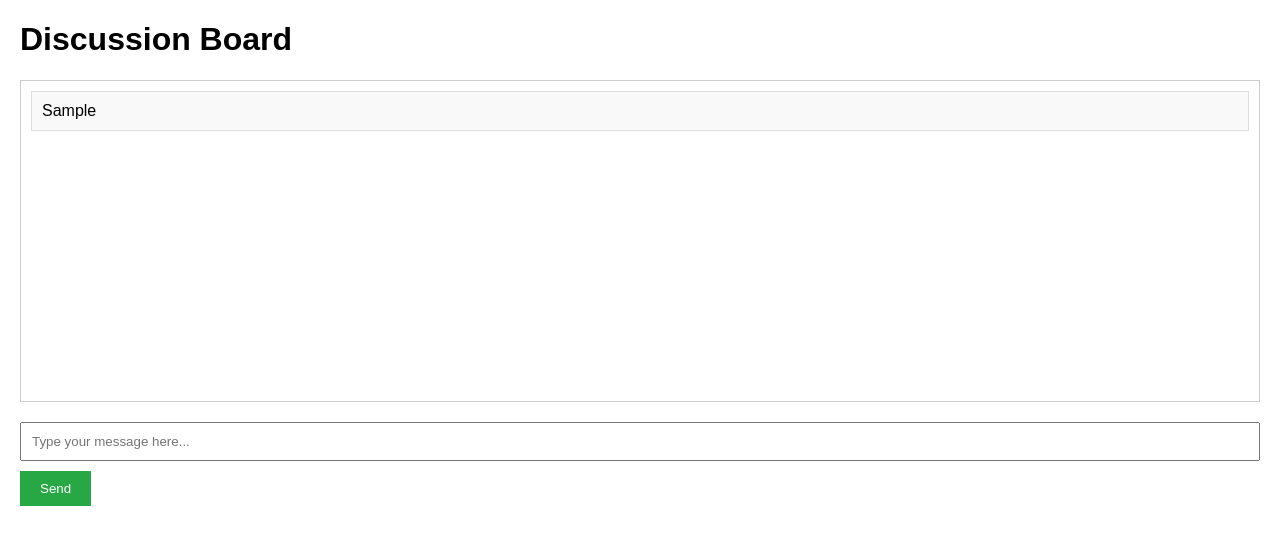
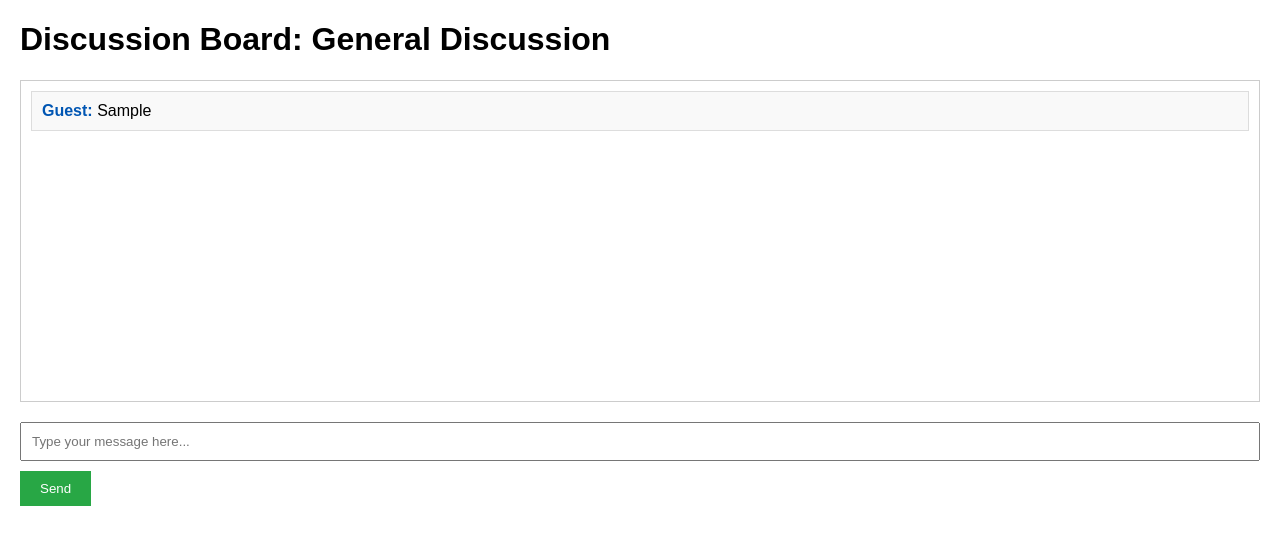
Before and after one commit to GasperPls/GamePath, a website: page public/discussionboard.html in a window 1280 px wide. Both pictures are taken after typing "Sample" into the empty fields and a click on the button "Send". Drawn offline with Linux system fonts and the light colour scheme.

Commit message:
Added Username + Topic
- Username will be called (just a referential call now)
- Topic of discussion will relate to game

```diff
--- a/public/discussionboard.html
+++ b/public/discussionboard.html
@@ -3,7 +3,7 @@
 <head>
     <meta charset="UTF-8">
     <meta name="viewport" content="width=device-width, initial-scale=1.0">
-    <title>Discussion Board</title>
+    <title>Discussion Board: <!-- Reference to game title here --></title>
     <style>
         body {
             font-family: Arial, sans-serif;
@@ -21,6 +21,10 @@
             padding: 10px;
             border: 1px solid #ddd;
             background-color: #f9f9f9;
+        }
+        .username {
+            font-weight: bold;
+            color: #0056b3;
         }
         #message-input {
             width: 100%;
@@ -42,7 +46,7 @@
 </head>
 <body>
 
-    <h1>Discussion Board</h1>
+    <h1>Discussion Board: <span id="discussion-title"><!-- Reference to game title here --></span></h1>
 
     <div id="discussion-board">
         <!-- Messages will appear here -->
@@ -52,6 +56,15 @@
     <button id="send-button">Send</button>
 
     <script>
+        // These would typically come from your site's context
+        // For example, from a global variable, data attribute, or server-side template
+        const currentUsername = window.currentUser?.username || 'Guest'; // Reference to site username
+        const discussionTitle = window.gameData?.title || 'General Discussion'; // Reference to game title
+
+        // Set the discussion title
+        document.getElementById('discussion-title').textContent = discussionTitle;
+        document.title = `Discussion Board: ${discussionTitle}`;
+
         document.getElementById('send-button').addEventListener('click', function() {
             const messageInput = document.getElementById('message-input');
             const messageText = messageInput.value.trim();
@@ -59,7 +72,14 @@
             if (messageText !== "") {
                 const messageElement = document.createElement('div');
                 messageElement.classList.add('message');
-                messageElement.textContent = messageText;
+
+                // Add username to message
+                const usernameElement = document.createElement('span');
+                usernameElement.classList.add('username');
+                usernameElement.textContent = currentUsername + ': ';
+
+                messageElement.appendChild(usernameElement);
+                messageElement.appendChild(document.createTextNode(messageText));
 
                 document.getElementById('discussion-board').appendChild(messageElement);
 
```
